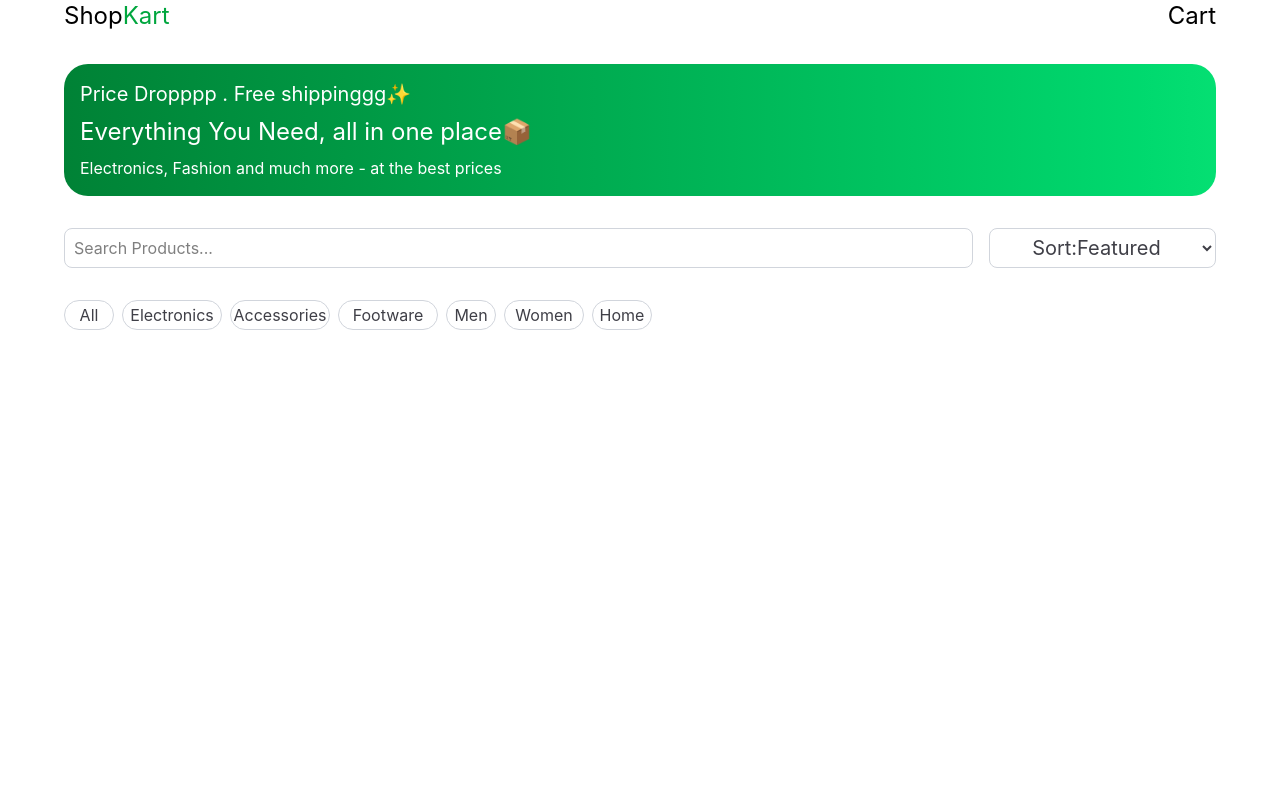
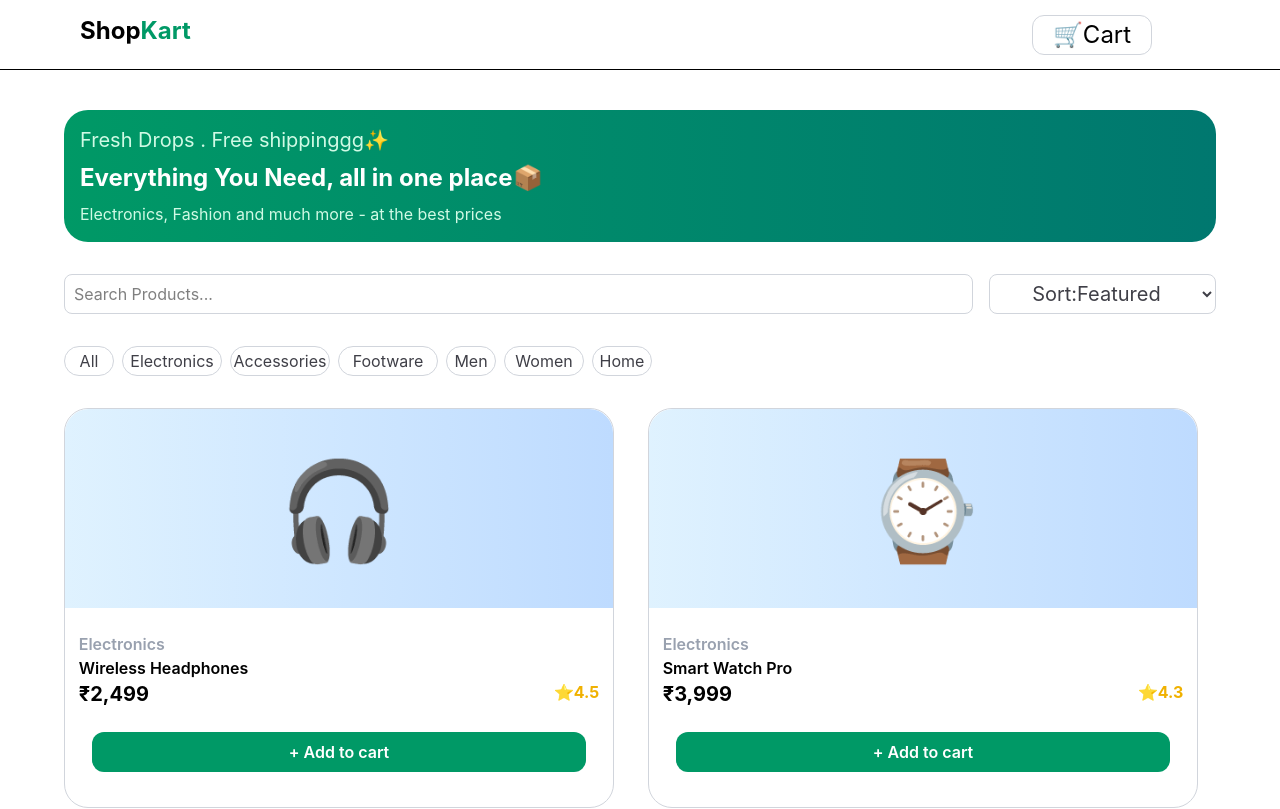
Before and after one commit to mansee-11/Web-Dev, a React (Vite) app in the folder JS/react_p/my-react-app/: page / in a window 1280 px wide. Shown: the top 809 px of the page. Built offline with nearby package versions, Linux system fonts and the light colour scheme.

Commit message:
Implement e-commerce features with product details, cart functionality, and context management

```diff
--- a/JS/react_p/my-react-app/src/App.jsx
+++ b/JS/react_p/my-react-app/src/App.jsx
@@ -333,18 +333,6 @@
 // export default App
 
 
-import React from 'react'
-import Shop from './Shop'
-
-const App = () => {
-  return (
-    <div><Shop/></div>
-  )
-}
-
-export default App
-
-
 //lect 27
 
 // import React from 'react'
@@ -368,3 +356,33 @@ export default App
 // }
 
 // export default App
+
+
+import React from 'react'
+import Shop from './Shop'
+import Product_detail from './Product_detail'
+import { Routes, Route ,useNavigate} from 'react-router-dom'
+import Cart from './Cart'
+
+const App = () => {
+  let navigate =useNavigate()
+
+  return (
+    <div>
+      <nav className='flex w-full border-b h-[70px] items-center'>
+        <div className='flex justify-between w-9/10'>
+            <h1 className='text-2xl font-bold ml-20'onClick={()=>{navigate('/')}}>Shop<span className='text-emerald-600'>Kart</span></h1>
+            <button className='text-2xl border border-gray-300 w-[120px] h-[40px] rounded-xl'onClick={()=>{navigate('/cart')}}>🛒Cart</button>
+        </div>
+      </nav>
+      <Routes>
+        <Route path="/" element={<Shop />} />
+
+        <Route path="/product/:id" element={<Product_detail />} />
+        <Route path="/cart" element={<Cart />}/>
+      </Routes>
+    </div>
+  )
+}
+
+export default App
--- a/JS/react_p/my-react-app/src/Cart.jsx
+++ b/JS/react_p/my-react-app/src/Cart.jsx
@@ -17,12 +17,49 @@
 
 // export default Cart
 
-import React from 'react'
+import React, { useContext } from 'react'
+import { storeContext } from './Context'
+import { GRADIENT,inr } from './dummydata'
 
 const Cart = () => {
-  return (
-    <div>Cart</div>
-  )
+
+    let { store } = useContext(storeContext)
+
+    let cartItems = store.products.filter((item) => {
+        return item.quantity > 0
+    })
+
+    return (
+      <div id='parent' className='flex flex-col gap-4 w-full items-center mt-10'>
+
+        {
+          cartItems.map((a) => {
+
+            return (
+              <div id='child'className='w-7/10 h-[150px] border border-gray-300 rounded-3xl flex items-center gap-6'>
+                <div className={`ml-10 bg-gradient-to-r ${GRADIENT[a.category]} w-[130px] h-[130px] rounded-3xl`}>
+                  <h1 className='text-4xl h-full w-full flex flex-col justify-center items-center'>
+                    {a.emoji}
+                  </h1>
+                </div>
+                <div id='details' className='flex flex-col w-3/5 gap-2'>
+                    <h1 className='font-semibold'>{a.title}</h1>
+                    <h1 className='font-bold text-2xl'>{inr(a.price)}</h1>
+                  <div className='flex gap-2'>
+                    <button className='border border-gray-300 w-[20px] rounded-sm'>+</button>
+                    <h1> {a.quantity}</h1>
+                    <button className='border border-gray-300 w-[20px] rounded-sm'>-</button>
+                  </div>
+              </div>
+              <button className='font-bold text-3xl'>🗑️</button>
+
+              </div>
+            )
+          })
+       }
+
+      </div>
+    )
 }
 
 export default Cart
--- a/JS/react_p/my-react-app/src/Context.jsx
+++ b/JS/react_p/my-react-app/src/Context.jsx
@@ -5,63 +5,151 @@
 
 //lect24
 
-import { Children, createContext, useContext, useReducer } from "react";
-export const storeContext =createContext();
+// import { Children, createContext, useContext, useReducer } from "react";
+// export const storeContext =createContext();
 
-let initial={
-    input:"",
-    todos:[],
-    index:null
+// let initial={
+//     input:"",
+//     todos:[],
+//     index:null
+// }
+
+// function red(store,action){
+//     if(action.type == "write")
+//     {
+//         return{
+//             ...store,
+//             input:action.payload
+//         }
+//     }
+//     else if(action.type =="add"){
+//         return{
+//             ...store,
+//             todos:[...store.todos,store.input],
+//             input:""
+//         }
+//     }
+//     else if(action.type=="del"){
+//         return{
+//             ...store,
+//             todos:store.todos.filter((a,b)=>{
+//                 return b!=action.payload
+//             })
+//         }
+//     }
+//     else if(action.type =="update")
+//     {
+//         let updateData=[...store.todos]
+//         updateData[store.index]=store.input
+//         return{
+//             ...store,
+//             todos:updateData,
+//             index:null,
+//             input:""
+//         }
+//     }
+//     else if(action.type =="edit")
+//     {
+//         return{
+//             ...store,
+//             input:store.todos[action.payload],
+//             index:action.payload
+//         }
+//     }
+//     return store
+// }
+// const Context =({children})=>{
+//     let [store,dispatch] = useReducer(red,initial)
+//     return(
+//         <storeContext.Provider value={{store,dispatch}}>
+//             {children}
+//         </storeContext.Provider>
+//     )
+// }
+
+// export default Context
+
+
+//E-commerce
+import React, { createContext, useReducer } from 'react'
+import { PRODUCTS } from './dummydata'
+
+export const storeContext = createContext()
+
+let initial = {
+    products: PRODUCTS.map((item) => {
+        return {
+            ...item,
+            quantity: 0
+        }
+    })
 }
 
-function red(store,action){
-    if(action.type == "write")
-    {
-        return{
+function red(store, action) {
+
+    if (action.type === "ADD") {
+
+        return {
             ...store,
-            input:action.payload
-        }
-    }
-    else if(action.type =="add"){
-        return{
-            ...store,
-            todos:[...store.todos,store.input],
-            input:""
-        }
-    }
-    else if(action.type=="del"){
-        return{
-            ...store,
-            todos:store.todos.filter((a,b)=>{
-                return b!=action.payload
+
+            products: store.products.map((item) => {
+
+                if (item.id === action.payload) {
+                    return {
+                        ...item,
+                        quantity: item.quantity + 1
+                    }
+                }
+
+                return item
             })
         }
     }
-    else if(action.type =="update")
-    {
-        let updateData=[...store.todos]
-        updateData[store.index]=store.input
-        return{
+    else if(action.type === "dec") {
+
+        return {
             ...store,
-            todos:updateData,
-            index:null,
-            input:""
+
+            products: store.products.map((item) => {
+
+                if (item.id === action.payload) {
+                    return {
+                        ...item,
+                        quantity: item.quantity > 0 ? item.quantity - 1 : 0
+                    }
+                }
+
+                return item
+            })
         }
     }
-    else if(action.type =="edit")
-    {
-        return{
+    else if(action.type === "del") {
+
+        return {
             ...store,
-            input:store.todos[action.payload],
-            index:action.payload
+
+            products: store.products.map((item) => {
+
+                if (item.id === action.payload) {
+                    return {
+                        ...item,
+                        quantity:0
+                    }
+                }
+
+                return item
+            })
         }
     }
     return store
 }
-const Context =({children})=>{
-    let [store,dispatch] = useReducer(red,initial)
-    return(
-        <storeContext.Provider value={{store,dispatch}}>
+
+const Context = ({ children }) => {
+
+    let [store, dispatch] = useReducer(red, initial)
+
+    return (
+        <storeContext.Provider value={{ store, dispatch }}>
             {children}
         </storeContext.Provider>
     )
--- /dev/null
+++ b/JS/react_p/my-react-app/src/Product_detail.jsx
@@ -0,0 +1,43 @@
+import React, { useContext } from 'react'
+import { useParams ,useNavigate} from 'react-router-dom'
+import { PRODUCTS ,GRADIENT,inr} from './dummydata'
+import { storeContext } from './Context'
+
+const Product_detail = () => {
+    let {id}=  useParams()
+
+    let data = PRODUCTS.find((item) => {
+        return item.id == id
+    })
+
+    let navigate =useNavigate()
+
+    let { dispatch } = useContext(storeContext)
+
+    function fun1(){
+    navigate('/')
+    }
+    return (
+        <div className='h-full w-full flex flex-col justify-center items-center gap-8 mt-10'>
+            <div className='w-2/3 flex flex-col gap-4 '>
+                <button className={`rounded-2xl h-[50px] bg-gradient-to-r ${GRADIENT[data.category]} font-semibold`} onClick={()=>fun1()}>👈🏻Back to Products</button>
+                <div className=' flex w-full h-[350px] border border-gray-300 rounded-3xl'>
+                    <div className={`bg-gradient-to-r ${GRADIENT[data.category]} w-1/2 h-full rounded-l-3xl`}>
+                        <h1 className='text-8xl h-full flex flex-col justify-center items-center'>{data.emoji}</h1>
+                    </div>
+                    <div className='flex flex-col gap-2 justify-center items-center w-1/2'>
+                        <h1 className='font-bold text-gray-400 w-8/10'>{data.category}</h1>
+                        <h1 className='font-bold text-2xl w-8/10'>{data.title}</h1>
+                        <h1 className='font-bold text-yellow-500 w-8/10'>⭐{data.rating}</h1>
+                        <h1 className='font-bold text-2xl w-8/10'>{inr(data.price)}</h1>
+                        <h1 className='text-gray-600 w-8/10'>{data.description}</h1>
+                        <button className='w-8/10 h-[50px] rounded-xl bg-emerald-600 text-white font-semibold'onClick={()=>dispatch({type:"ADD",payload:Number(id)})}>+ Add to cart</button>
+                    </div>
+                </div>
+            </div>
+
+        </div>
+    )
+}
+
+export default Product_detail
--- a/JS/react_p/my-react-app/src/Shop.jsx
+++ b/JS/react_p/my-react-app/src/Shop.jsx
@@ -1,18 +1,25 @@
-import React from 'react'
+import React, { useContext } from 'react'
+import { PRODUCTS ,inr,GRADIENT} from './dummydata'
+import { Navigate, useNavigate } from 'react-router-dom'
+import { storeContext } from './Context'
 
 const Shop = () => {
+
+  let navigate =useNavigate()
+
+  function fun1(id){
+    navigate(`/product/${id}`)
+  }
+
+  let { dispatch } = useContext(storeContext)
+
   return (
-    <div className='h-full w-full flex flex-col justify-center items-center gap-8'>
+    <div className='h-full w-full flex flex-col justify-center items-center gap-8 mt-10'>
 
-        <nav className='flex justify-between w-9/10'>
-            <h1 className='text-2xl'>Shop<span className='text-green-600'>Kart</span></h1>
-            <h1 className='text-2xl'>Cart</h1>
-        </nav>
-
-        <div className='flex flex-col w-9/10 items-center  bg-gradient-to-r from-green-700 to-green-400 text-white gap-2 rounded-3xl'>
-          <h1 className='text-xl flex justify-start w-full mt-4 ml-8'>Price Dropppp . Free shippinggg✨</h1>
-          <h1 className='text-2xl flex justify-start w-full ml-8'>Everything You Need, all in one place📦</h1>
-          <h1 className='text-md flex justify-start w-full mb-4 ml-8'>Electronics, Fashion and much more - at the best prices</h1>
+        <div className='flex flex-col w-9/10 items-center  bg-gradient-to-r from-emerald-600 to-teal-700 text-white gap-2 rounded-3xl'>
+          <h1 className='text-xl flex justify-start w-full mt-4 ml-8 text-emerald-100'>Fresh Drops . Free shippinggg✨</h1>
+          <h1 className='text-2xl flex justify-start w-full ml-8 font-bold'>Everything You Need, all in one place📦</h1>
+          <h1 className='text-md flex justify-start w-full mb-4 ml-8 text-emerald-100'>Electronics, Fashion and much more - at the best prices</h1>
         </div>
 
         <div className='w-9/10 flex gap-4'>
@@ -36,8 +43,28 @@ const Shop = () => {
           <button className='border border-gray-300 w-[60px] h-[30px] rounded-3xl text-zinc-700'>Home</button>
         </div>
 
-        <div>
+        <div id='parent' className='grid grid-cols-2 grid-flow-row gap-4 w-9/10'>
+            {
+                PRODUCTS.map((a)=>{
+                    return(
+                    <div id='child' className='w-[550px] h-[400px] border border-gray-300 rounded-3xl flex flex-col items-center gap-6' onClick={()=>fun1(a.id)}>
 
+                        <div className={`bg-gradient-to-r ${GRADIENT[a.category]} w-full h-1/2 rounded-t-3xl`}>
+                          <h1 className='text-8xl h-full flex flex-col justify-center items-center'>{a.emoji}</h1>
+                          </div>
+                        <div id='details' className='w-[95%]'>
+                          <h1 className='text-gray-400 font-semibold'>{a.category}</h1>
+                          <h1 className='font-semibold'>{a.title}</h1>
+                          <div className='flex justify-between'>
+                            <span className='font-bold text-xl'>{inr(a.price)}</span>
+                            <span className='text-yellow-500 font-bold'>⭐{a.rating}</span>
+                          </div>
+                        </div>
+                        <button className='w-9/10 h-[40px] rounded-xl bg-emerald-600 text-white font-semibold' onClick={(e) => { e.stopPropagation()
+                          dispatch({type: "ADD",payload: a.id})}}>+ Add to cart</button>
+                    </div>)
+                })
+            }
         </div>
     </div>
   )
--- a/JS/react_p/my-react-app/src/dummydata.jsx
+++ b/JS/react_p/my-react-app/src/dummydata.jsx
@@ -1,17 +1,113 @@
 export const PRODUCTS = [
-    { id: 1, title: "Wireless Headphones", category: "Electronics", price: 2499, rating: 4.5, emoji: "🎧" },
-    { id: 2, title: "Smart Watch Pro", category: "Electronics", price: 3999, rating: 4.3, emoji: "⌚" },
-    { id: 3, title: "Travel Backpack", category: "Accessories", price: 1299, rating: 4.6, emoji: "🎒" },
-    { id: 4, title: "Running Shoes", category: "Footwear", price: 2199, rating: 4.4, emoji: "👟" },
-    { id: 5, title: "Cotton T-Shirt", category: "Men", price: 599, rating: 4.1, emoji: "👕" },
-    { id: 6, title: "Denim Jacket", category: "Men", price: 1899, rating: 4.2, emoji: "🧥" },
-    { id: 7, title: "Classic Sunglasses", category: "Accessories", price: 899, rating: 4.0, emoji: "🕶️" },
-    { id: 8, title: "Bluetooth Speaker", category: "Electronics", price: 1599, rating: 4.7, emoji: "🔊" },
-    { id: 9, title: "Analog Wrist Watch", category: "Accessories", price: 2799, rating: 4.5, emoji: "🕰️" },
-    { id: 10, title: "Cozy Hoodie", category: "Women", price: 1099, rating: 4.3, emoji: "🧶" },
-    { id: 11, title: "Laptop Sleeve", category: "Electronics", price: 699, rating: 4.2, emoji: "💻" },
-    { id: 12, title: "Ceramic Coffee Mug", category: "Home", price: 349, rating: 4.8, emoji: "☕" },
-  ];
+  {
+    id: 1,
+    title: "Wireless Headphones",
+    category: "Electronics",
+    price: 2499,
+    rating: 4.5,
+    emoji: "🎧",
+    description: "Enjoy clear and immersive sound with comfortable wireless headphones designed for music, calls, and everyday use."
+  },
+  {
+    id: 2,
+    title: "Smart Watch Pro",
+    category: "Electronics",
+    price: 3999,
+    rating: 4.3,
+    emoji: "⌚",
+    description: "A stylish smart watch with useful everyday features to help you stay connected, active, and organized."
+  },
+  {
+    id: 3,
+    title: "Travel Backpack",
+    category: "Accessories",
+    price: 1299,
+    rating: 4.6,
+    emoji: "🎒",
+    description: "A spacious and durable backpack with a practical design, perfect for travel, college, and everyday adventures."
+  },
+  {
+    id: 4,
+    title: "Running Shoes",
+    category: "Footwear",
+    price: 2199,
+    rating: 4.4,
+    emoji: "👟",
+    description: "Lightweight and comfortable running shoes designed to provide reliable support during workouts and daily activities."
+  },
+  {
+    id: 5,
+    title: "Cotton T-Shirt",
+    category: "Men",
+    price: 599,
+    rating: 4.1,
+    emoji: "👕",
+    description: "A soft and comfortable cotton T-shirt with a simple everyday style that's easy to pair with any outfit."
+  },
+  {
+    id: 6,
+    title: "Denim Jacket",
+    category: "Men",
+    price: 1899,
+    rating: 4.2,
+    emoji: "🧥",
+    description: "A classic denim jacket that adds a timeless and stylish layer to casual and everyday outfits."
+  },
+  {
+    id: 7,
+    title: "Classic Sunglasses",
+    category: "Accessories",
+    price: 899,
+    rating: 4.0,
+    emoji: "🕶️",
+    description: "Classic sunglasses with a stylish design, perfect for adding a fashionable touch to your everyday look."
+  },
+  {
+    id: 8,
+    title: "Bluetooth Speaker",
+    category: "Electronics",
+    price: 1599,
+    rating: 4.7,
+    emoji: "🔊",
+    description: "Compact wireless speaker delivering rich sound and convenient Bluetooth connectivity for music anywhere."
+  },
+  {
+    id: 9,
+    title: "Analog Wrist Watch",
+    category: "Accessories",
+    price: 2799,
+    rating: 4.5,
+    emoji: "🕰️",
+    description: "A classic analog wrist watch combining an elegant design with a timeless look suitable for everyday wear."
+  },
+  {
+    id: 10,
+    title: "Cozy Hoodie",
+    category: "Women",
+    price: 1099,
+    rating: 4.3,
+    emoji: "🧶",
+    description: "A soft and cozy hoodie designed to keep you comfortable and warm while maintaining a relaxed casual style."
+  },
+  {
+    id: 11,
+    title: "Laptop Sleeve",
+    category: "Electronics",
+    price: 699,
+    rating: 4.2,
+    emoji: "💻",
+    description: "A lightweight protective laptop sleeve designed to keep your device safe from scratches and everyday bumps."
+  },
+  {
+    id: 12,
+    title: "Ceramic Coffee Mug",
+    category: "Home",
+    price: 349,
+    rating: 4.8,
+    emoji: "☕",
+    description: "A simple and durable ceramic coffee mug that's perfect for enjoying your favorite hot drinks at home or work."
+  },
+];
 
   export const CATEGORIES = ["All", "Electronics", "Accessories", "Footwear", "Men", "Women", "Home"];
 
--- a/JS/react_p/my-react-app/src/main.jsx
+++ b/JS/react_p/my-react-app/src/main.jsx
@@ -3,7 +3,7 @@ import { createRoot } from 'react-dom/client'
 import './index.css'
 import App from './App.jsx'
 import {BrowserRouter} from 'react-router-dom'
-
+import Context from './Context.jsx'
 // createRoot(document.getElementById('root')).render(
 //   <StrictMode>
 //     <BrowserRouter>
@@ -36,7 +36,9 @@ import {BrowserRouter} from 'react-router-dom'
 createRoot(document.getElementById('root')).render(
   <StrictMode>
     <BrowserRouter>
-      <App />
+      <Context>
+          <App />
+      </Context>
     </BrowserRouter>
   </StrictMode>,
 )
```
